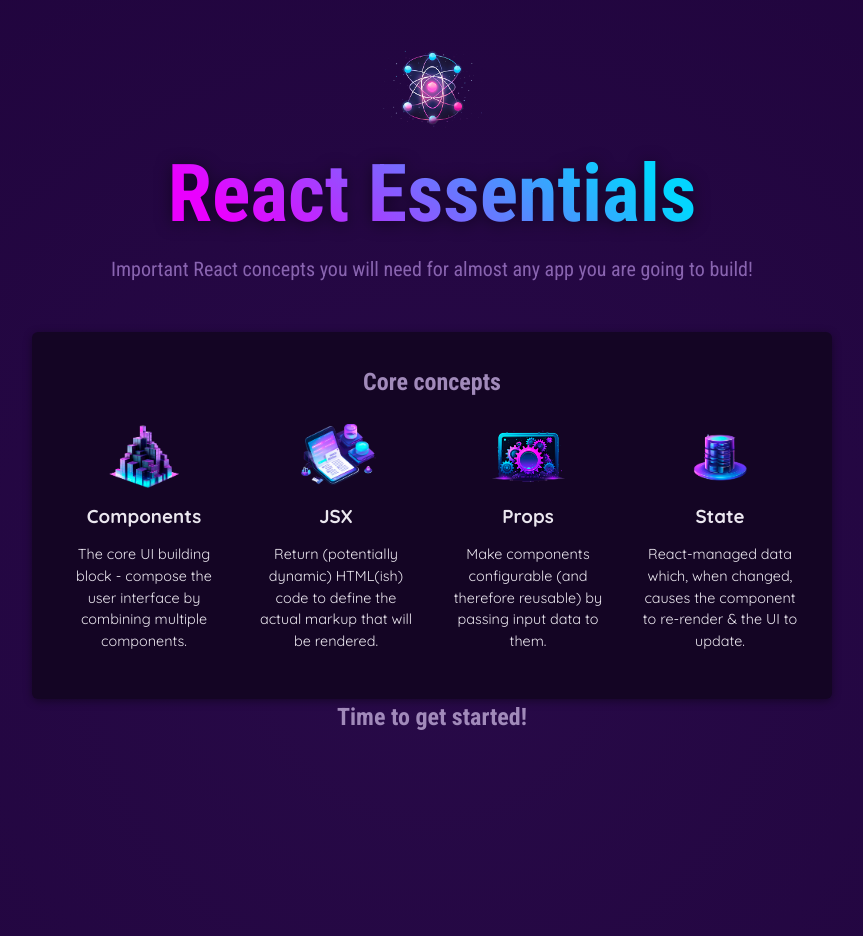
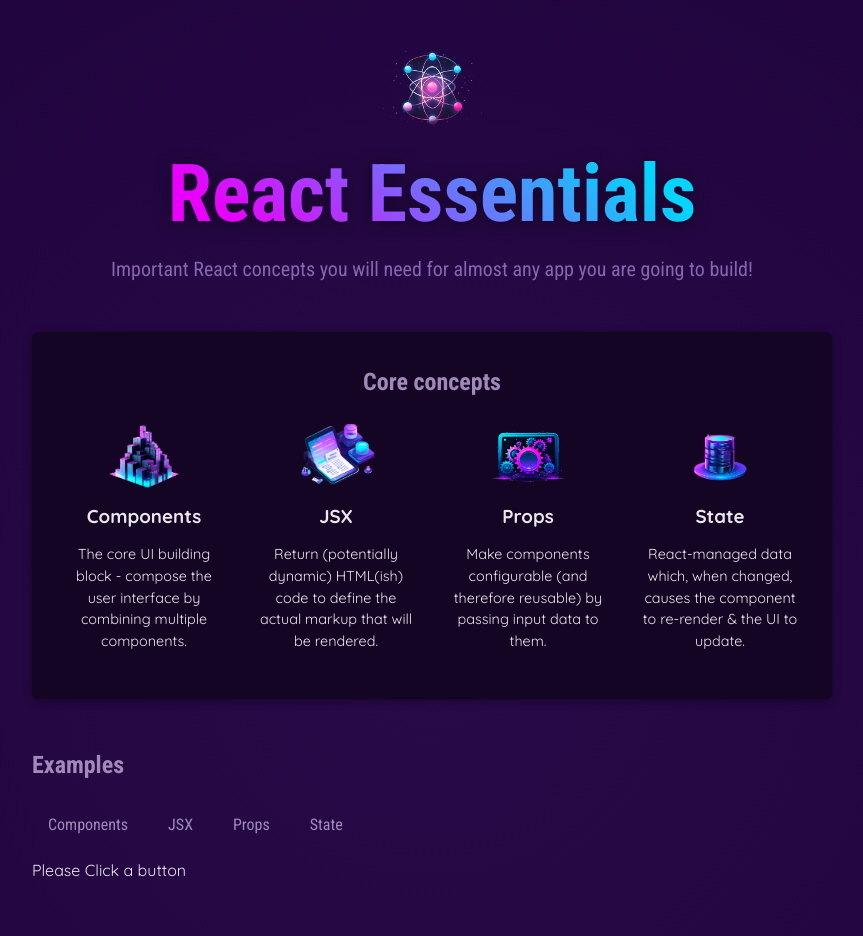
Before and after one commit to avinoorsinghkohli/React-Development, a React (Vite) app in the folder project_1/: page / in a window 1280 px wide. Shown: the top 936 px of the page, without its empty margins (208-1071 px from the left). Built offline with nearby package versions, Linux system fonts and the light colour scheme.

Commit message:
Setting State and Hooks

```diff
--- a/project_1/src/App.jsx
+++ b/project_1/src/App.jsx
@@ -1,30 +1,15 @@
-import rctImg from './assets/react-core-concepts.png'
 import {CORE_CONCEPTS} from './data.js'
-const reactDescription = ["Core","Description","Important"];
-function genRandomInt(max){
-  return Math.floor(Math.random() * (max + 1));
-}
-function Header() {
-  const val = reactDescription[genRandomInt(2)];
-  return (<header>
-    <img src = {rctImg} alt="Stylized atom" />
-    <h1>React Essentials</h1>
-    <p>
-      {val} React concepts you will need for almost any app you are
-      going to build!
-    </p>
-  </header>);
-}
-function CoreConcepts({image, title, description}){
-  return (
-    <li>
-      <img src= {image} alt={title} />
-      <h3>{title}</h3>
-      <p>{description}</p>
-    </li>
-  );
-}
+import {useState} from 'react'
+import Header from './components/Header/Header.jsx';
+import CoreConcepts from './components/CoreConcepts/CoreConcetps.jsx';
+import TabButton from './components/TabButton.jsx';
+
 function App() {
+  const [selectedTopic, setSelectedTopic] = useState("Please Click a button")
+  function handleSelect(selectedButton){
+    setSelectedTopic(selectedButton);
+    console.log(selectedTopic);
+  }
   return (
     <div>
       <Header />
@@ -41,6 +26,16 @@
             <CoreConcepts {...CORE_CONCEPTS[3]}/>
           </ul>
         </section>
+        <section id="examples">
+          <h2>Examples</h2>
+          <menu>
+          <TabButton onSelect={() => handleSelect("Components")}>Components</TabButton>
+          <TabButton onSelect={() => handleSelect("JSX")}>JSX</TabButton>
+          <TabButton onSelect={() => handleSelect("Props")}>Props</TabButton>
+          <TabButton onSelect={() => handleSelect("State")}>State</TabButton>
+          </menu>
+          {selectedTopic}
+        </section>
         <h2>Time to get started!</h2>
       </main>
     </div>
--- /dev/null
+++ b/project_1/src/components/CoreConcepts/CoreConcepts.css
@@ -0,0 +1,35 @@
+#core-concepts {
+    padding: 2rem;
+    border-radius: 6px;
+    background-color: #140524;
+    box-shadow: 0 2px 8px rgba(0, 0, 0, 0.4);
+  }
+
+#core-concepts ul {
+    list-style: none;
+    padding: 0;
+    margin: 0;
+    display: flex;
+    gap: 2rem;
+    flex-wrap: wrap;
+    justify-content: center;
+  }
+
+  #core-concepts li {
+    width: 10rem;
+    text-align: center;
+  }
+
+  #core-concepts li img {
+    height: 4rem;
+    width: 6rem;
+    object-fit: cover;
+  }
+
+  #core-concepts li h3 {
+    margin: 0.5rem 0;
+  }
+
+  #core-concepts li p {
+    font-size: 0.9rem;
+  }
--- /dev/null
+++ b/project_1/src/components/CoreConcepts/CoreConcetps.jsx
@@ -0,0 +1,10 @@
+import './CoreConcepts.css'
+export default function CoreConcepts({image, title, description}){
+    return (
+      <li>
+        <img src= {image} alt={title} />
+        <h3>{title}</h3>
+        <p>{description}</p>
+      </li>
+    );
+  }
--- /dev/null
+++ b/project_1/src/components/Header/Header.css
@@ -0,0 +1,27 @@
+header {
+    text-align: center;
+    margin: 3rem 0;
+  }
+
+  header img {
+    height: 5rem;
+    width: 10rem;
+    object-fit: cover;
+  }
+
+  header h1 {
+    margin: 0;
+    font-family: "Roboto Condensed", sans-serif;
+    font-size: 5rem;
+    background: linear-gradient(40deg, #ea00ff, #ea00ff, #03d5ff, #03d5ff);
+    -webkit-background-clip: text;
+    -webkit-text-fill-color: transparent;
+    filter: drop-shadow(0 2px 8px rgba(0, 0, 0, 0.5));
+  }
+
+  header p {
+    margin: 0;
+    font-size: 1.25rem;
+    color: #8964b0;
+    font-family: "Roboto Condensed", sans-serif;
+  }
--- /dev/null
+++ b/project_1/src/components/Header/Header.jsx
@@ -0,0 +1,17 @@
+import rctImg from '../../assets/react-core-concepts.png'
+import './Header.css'
+const reactDescription = ["Core","Description","Important"];
+function genRandomInt(max){
+  return Math.floor(Math.random() * (max + 1));
+}
+export default function Header() {
+    const val = reactDescription[genRandomInt(2)];
+    return (<header>
+      <img src = {rctImg} alt="Stylized atom" />
+      <h1>React Essentials</h1>
+      <p>
+        {val} React concepts you will need for almost any app you are
+        going to build!
+      </p>
+    </header>);
+  }
--- /dev/null
+++ b/project_1/src/components/TabButton.jsx
@@ -0,0 +1,9 @@
+export default function TabButton({children, onSelect}){
+    return (<li>
+        <button onClick={onSelect}>{children}</button>
+        </li>);
+}
+// export default function TabButton({label}){
+//     return <li><button>{label}</button></li>;
+// }
+// <TabButton label={<Text>}/>
--- a/project_1/src/index.css
+++ b/project_1/src/index.css
@@ -19,81 +19,18 @@
   min-height: 80rem;
 }
 
-header {
-  text-align: center;
-  margin: 3rem 0;
-}
-
-header img {
-  height: 5rem;
-  width: 10rem;
-  object-fit: cover;
-}
-
-header h1 {
-  margin: 0;
-  font-family: "Roboto Condensed", sans-serif;
-  font-size: 5rem;
-  background: linear-gradient(40deg, #ea00ff, #ea00ff, #03d5ff, #03d5ff);
-  -webkit-background-clip: text;
-  -webkit-text-fill-color: transparent;
-  filter: drop-shadow(0 2px 8px rgba(0, 0, 0, 0.5));
-}
-
-header p {
-  margin: 0;
-  font-size: 1.25rem;
-  color: #8964b0;
-  font-family: "Roboto Condensed", sans-serif;
-}
-
 main {
   width: 90%;
   max-width: 50rem;
   margin: auto;
 }
 
-#core-concepts {
-  padding: 2rem;
-  border-radius: 6px;
-  background-color: #140524;
-  box-shadow: 0 2px 8px rgba(0, 0, 0, 0.4);
-}
 
 main h2 {
   text-align: center;
   font-family: "Roboto Condensed", sans-serif;
   margin: 0 0 1.5rem 0;
   color: #a18aba;
-}
-
-#core-concepts ul {
-  list-style: none;
-  padding: 0;
-  margin: 0;
-  display: flex;
-  gap: 2rem;
-  flex-wrap: wrap;
-  justify-content: center;
-}
-
-#core-concepts li {
-  width: 10rem;
-  text-align: center;
-}
-
-#core-concepts li img {
-  height: 4rem;
-  width: 6rem;
-  object-fit: cover;
-}
-
-#core-concepts li h3 {
-  margin: 0.5rem 0;
-}
-
-#core-concepts li p {
-  font-size: 0.9rem;
 }
 
 #examples {
```
